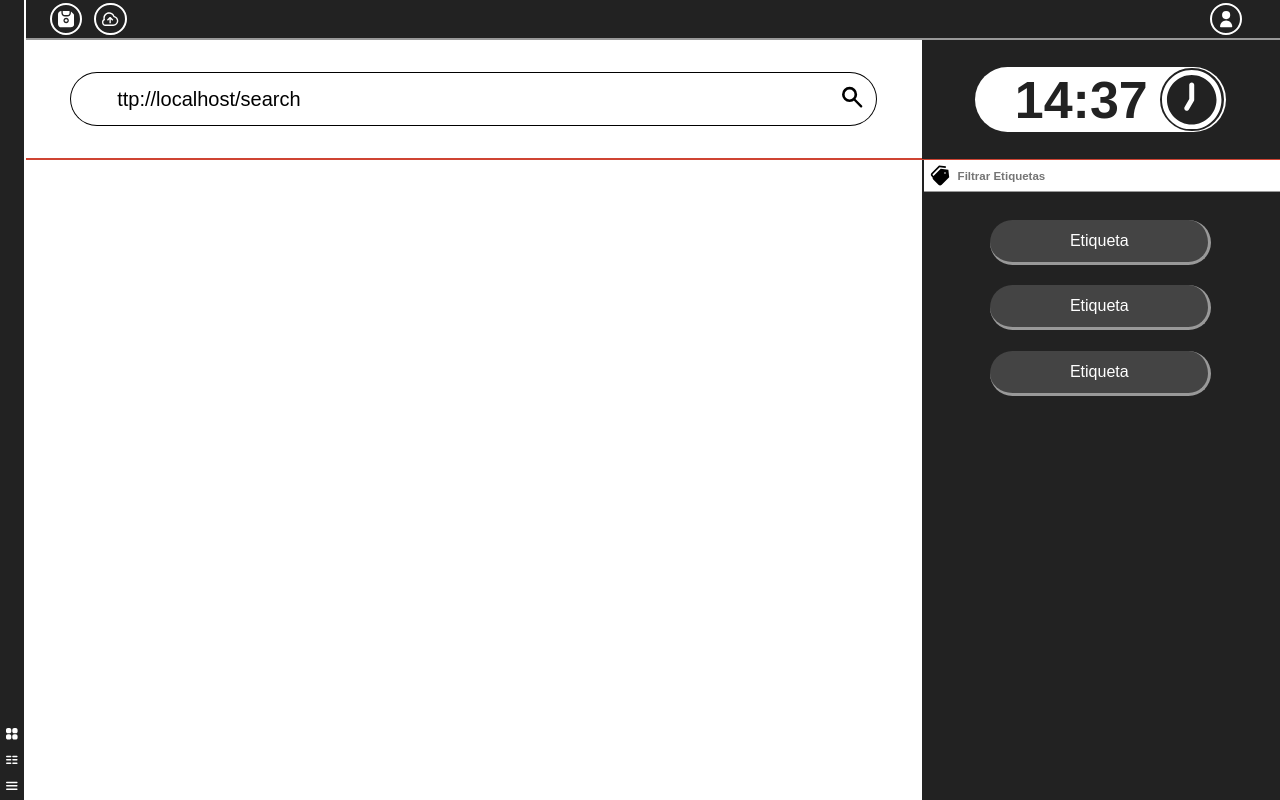
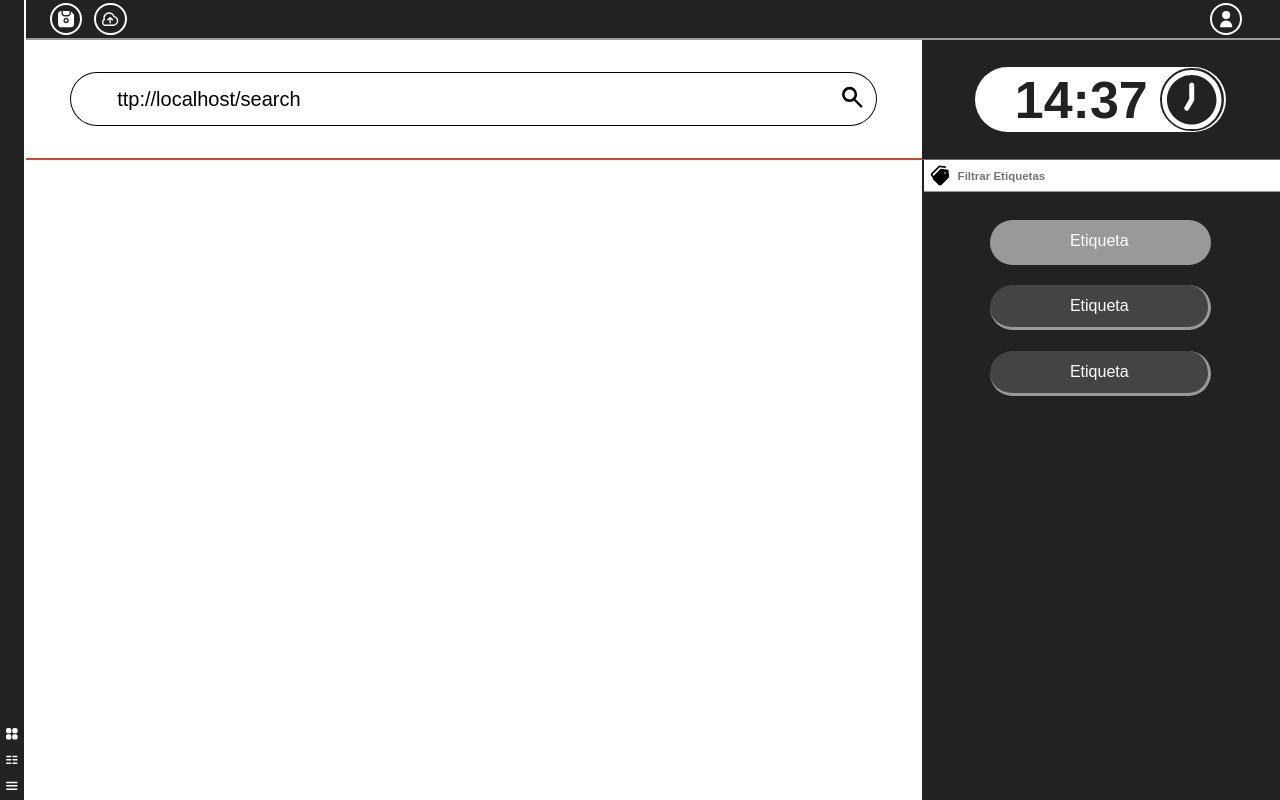
Before and after one commit to IvanRep/Server-side_HomePage, an Angular app: page /search in a window 1280 px wide. In both pictures the pointer is over the item 1100 px from the left and 242 px from the top of the page. Built offline with nearby package versions, Linux system fonts and the light colour scheme.

Commit message:
Actualización de hoja de estilos

```diff
--- a/src/app/components/new-link-panel/new-link-panel.component.css
+++ b/src/app/components/new-link-panel/new-link-panel.component.css
@@ -99,6 +99,9 @@ div.tags div.tag {
     margin-top: 6%;
     margin-bottom: 6%;
 }
+div.tags div.tag:hover {
+    background-color: var(--border-color);
+}
 
 button.submitButton {
     grid-area: sb;
--- a/src/app/components/new-link-panel/new-link-panel.component.html
+++ b/src/app/components/new-link-panel/new-link-panel.component.html
@@ -10,7 +10,7 @@
         <div></div>
     </div>
     <div class="tags">
-        <div class="tag" *ngFor="let tag of link.tags" (click)="removeTag(tag)">
+        <div class="tag pointer" *ngFor="let tag of link.tags" (click)="removeTag(tag)">
             {{tag.name}}
         </div>
     </div>
--- a/src/app/sections/main-menu/main-menu.component.css
+++ b/src/app/sections/main-menu/main-menu.component.css
@@ -55,6 +55,9 @@ li {
     margin-top: 6%;
     margin-bottom: 6%;
 }
+li:hover {
+    background-color: var(--border-color);
+}
 li div {
     display: flex;
     width: 100%;
--- a/src/app/sections/main-menu/main-menu.component.html
+++ b/src/app/sections/main-menu/main-menu.component.html
@@ -5,7 +5,7 @@
     <input type="search" placeholder="Filtrar Etiquetas" (input)="filterTags(inputFilter.value)" #inputFilter/>
 </div>
 <ul>
-    <li [id]="'tag'+tag.id" class="cursor" *ngFor="let tag of filteredTags"
+    <li [id]="'tag'+tag.id" class="pointer" *ngFor="let tag of filteredTags"
       [ngClass]="{'selected': tag.selected}"
       (mousedown)="selectTag($event,tag)"
     >
```
